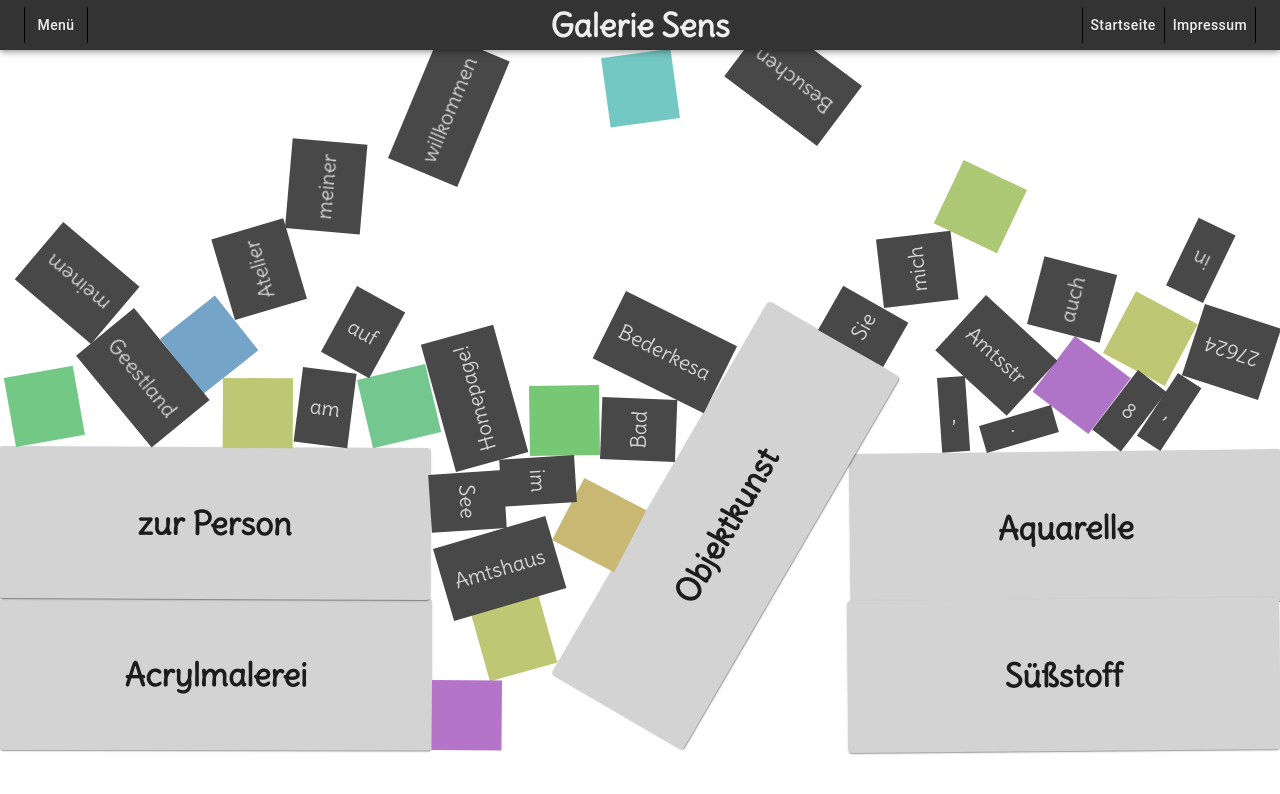
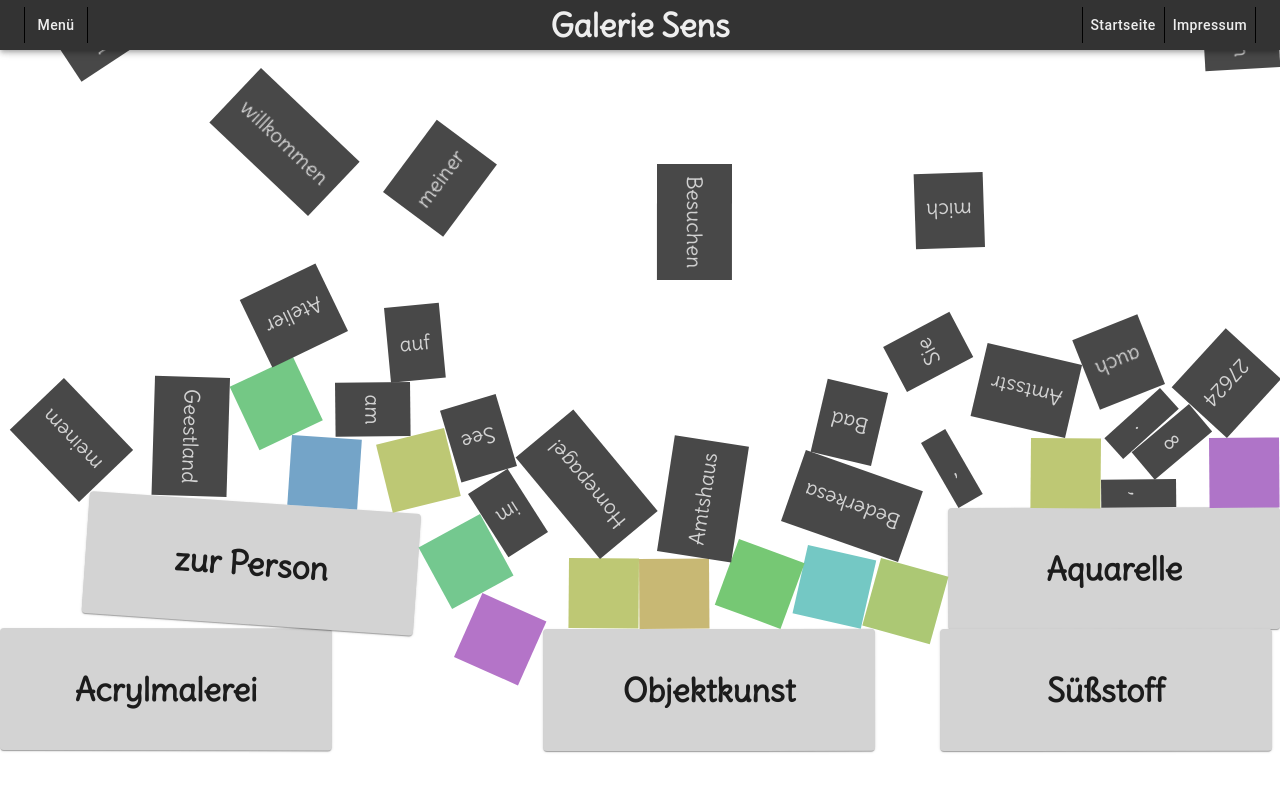
Before and after one commit to NeilSentence/galerie-sens, a React (Create React App) app: page / in a window 1280 px wide. Both pictures are taken after a click on the button "Menü". Shown: the top 794 px of the page. Built offline with nearby package versions, Linux system fonts and the light colour scheme.

Commit message:
components re-mount
Menulinks, when clicked will cause the Bilderwand/Component to completely re-mount not just re-render with the fallen pieces in place. Now the headings etc will start again at the top.

```diff
--- a/src/App.js
+++ b/src/App.js
@@ -58,10 +58,10 @@
             <div className="container">
               <Routes>
                 <Route exact path='/' element={<Home />} />
-                <Route exact path='/bilder/aquarelle' element={<Bilderwand titel={'Aquarelle'} beschreibung='Experimente mit Wasser und Farbe' tag={'aquarell'} bilder={this.bilder.aquarell} />} />
-                <Route exact path='/bilder/objekte' element={<Bilderwand titel={'Objektkunst'} beschreibung='Recyceltes aus dem frühen Industriezeitalter' tag={'objekt'} bilder={this.bilder.objekte} />} />
-                <Route exact path='/bilder/acryl' element={<Bilderwand titel={'Acrylmalerei'} beschreibung='Kunststoffdispersionismus' tag={'acryl'} bilder={this.bilder.acryl} />} />
-                <Route exact path='/bilder/suesses' element={<Bilderwand titel={'Süßstoff'} beschreibung='Süßes und Saures in bunter Mischung' tag={'suesses'} bilder={this.bilder.suesses} />} />
+                <Route exact path='/bilder/aquarelle' element={<Bilderwand key='1' titel={'Aquarelle'} beschreibung='Experimente mit Wasser und Farbe' tag={'aquarell'} bilder={this.bilder.aquarell} />} />
+                <Route exact path='/bilder/objekte' element={<Bilderwand key='2' titel={'Objektkunst'} beschreibung='Recyceltes aus dem frühen Industriezeitalter' tag={'objekt'} bilder={this.bilder.objekte} />} />
+                <Route exact path='/bilder/acryl' element={<Bilderwand key='3' titel={'Acrylmalerei'} beschreibung='Kunststoffdispersionismus' tag={'acryl'} bilder={this.bilder.acryl} />} />
+                <Route exact path='/bilder/suesses' element={<Bilderwand key='4' titel={'Süßstoff'} beschreibung='Süßes und Saures in bunter Mischung' tag={'suesses'} bilder={this.bilder.suesses} />} />
 
                 <Route exact path='/impressum' element={<Impressum />} />
                 <Route exact path='/login' element={<Login />} />
--- a/src/components/menulink.js
+++ b/src/components/menulink.js
@@ -14,12 +14,12 @@
 			onClick={(el) => links(el)}
 			className="blocks menulink fallable noselect xposrandom"
 			style={{
-				height:120,
+				height:90,
 				textAlign: "center",
 				display: "flex",
 				alignItems:"center",
 				textDecoration:"none",
-				width:400,
+				width:300,
 				//backgroundColor:"lightgrey",
 				//background: `url(${props.imgUrl})`,
 				//backgroundPosition: "right",
```
